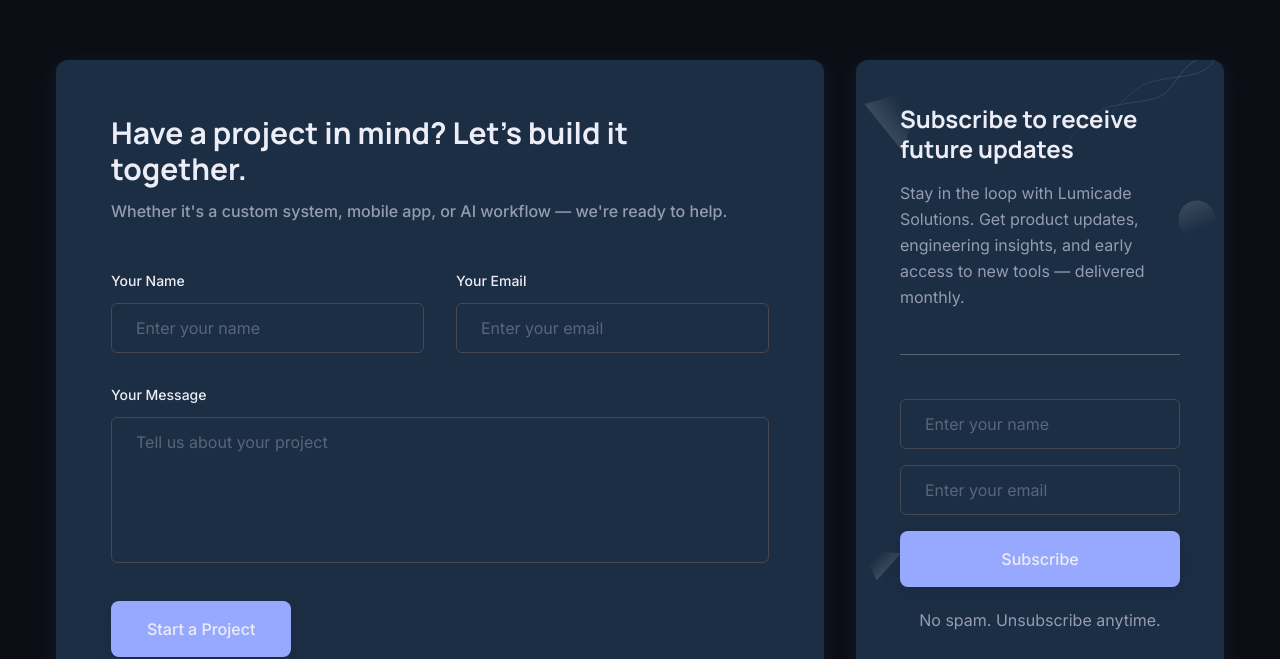
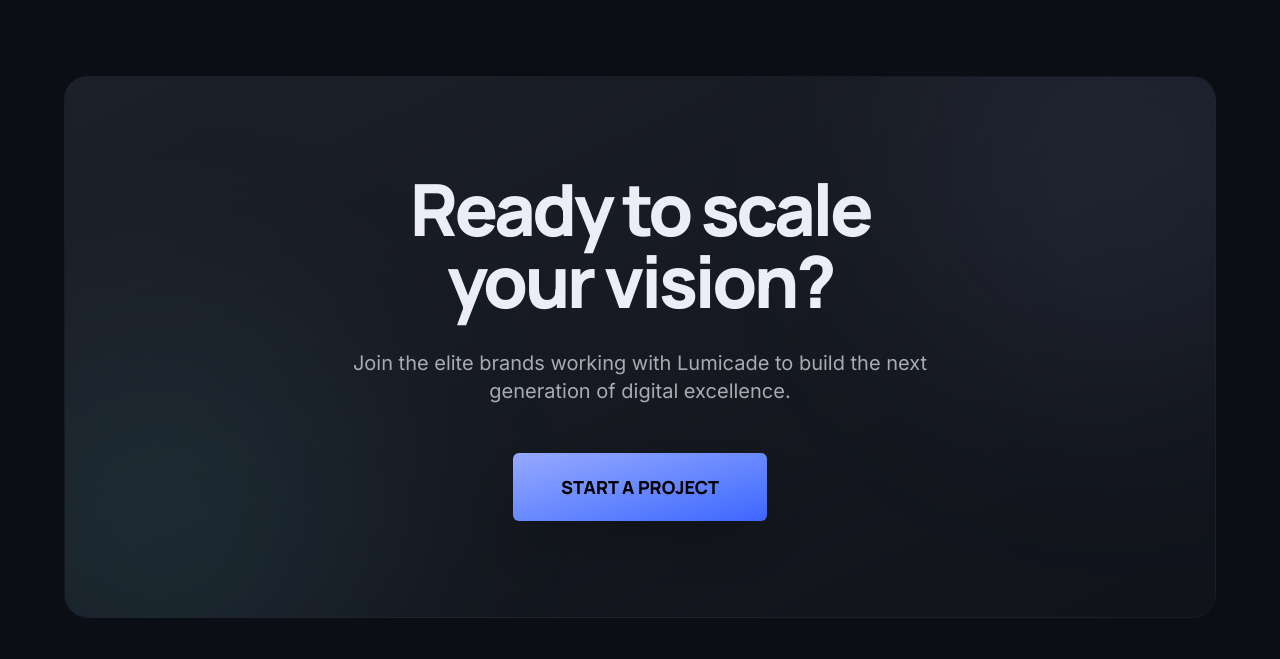
Before and after one commit to Lumicade-Team/portfolio, a Next.js app: page / in a window 1280 px wide. Shown: the part 7422-8081 px from the top of the page. Built offline with nearby package versions, Linux system fonts and the light colour scheme.

Commit message:
feat: rewrite contact as gradient CTA section

```diff
--- a/src/components/Contact/index.tsx
+++ b/src/components/Contact/index.tsx
@@ -1,158 +1,25 @@
-"use client";
-
-import { FormEvent, useState } from "react";
-import NewsLatterBox from "./NewsLatterBox";
-
 const Contact = () => {
-  const [name, setName] = useState("");
-  const [email, setEmail] = useState("");
-  const [message, setMessage] = useState("");
-  const [isSubmitting, setIsSubmitting] = useState(false);
-
-  const handleSubmit = async (event: FormEvent<HTMLFormElement>) => {
-    event.preventDefault();
-
-    if (!name.trim() || !email.trim() || !message.trim()) {
-      alert("Please fill in your name, email, and message.");
-      return;
-    }
-
-    try {
-      setIsSubmitting(true);
-
-      const response = await fetch("/api/contact", {
-        method: "POST",
-        headers: {
-          "Content-Type": "application/json",
-        },
-        body: JSON.stringify({
-          name,
-          email,
-          message,
-        }),
-      });
-
-      const data = await response.json();
-
-      if (!response.ok) {
-        alert(data.error || "Failed to send message. Please try again.");
-        return;
-      }
-
-      if (!data.emailSent) {
-        // Log detailed email error information for debugging without exposing it to end users
-        if (data.emailError) {
-          console.error("Email sending error:", data.emailError);
-        }
-        alert(
-          data.message ||
-            "Your message was received, but we couldn't send a confirmation email. Please contact support if the issue persists."
-        );
-      } else {
-        alert(data.message || "Your message has been sent.");
-      }
-      setName("");
-      setEmail("");
-      setMessage("");
-    } catch {
-      alert("Something went wrong while sending your message.");
-    } finally {
-      setIsSubmitting(false);
-    }
-  };
-
   return (
-    <section id="contact" className="overflow-hidden py-16 md:py-20 lg:py-28">
-      <div className="container">
-        <div className="-mx-4 flex flex-wrap">
-          <div className="w-full px-4 lg:w-7/12 xl:w-8/12">
-            <div
-              className="mb-12 rounded-xl bg-white px-8 py-11 shadow-card dark:bg-dark sm:p-[55px] lg:mb-5 lg:px-8 xl:p-[55px]"
-              data-wow-delay=".15s"
+    <section id="contact" className="py-32">
+      <div className="container mx-auto px-6">
+        <div className="bg-gradient-to-br from-surface-container-high to-surface-container-low rounded-3xl p-12 md:p-24 text-center relative overflow-hidden border border-outline-variant/10">
+          <div className="absolute -top-24 -right-24 w-96 h-96 bg-primary/10 blur-[120px] rounded-full" />
+          <div className="absolute -bottom-24 -left-24 w-96 h-96 bg-tertiary/10 blur-[120px] rounded-full" />
+          <div className="relative z-10">
+            <h2 className="font-headline text-5xl md:text-7xl font-extrabold tracking-tighter mb-8">
+              Ready to scale <br />
+              your vision?
+            </h2>
+            <p className="text-on-surface-variant text-xl max-w-xl mx-auto mb-12">
+              Join the elite brands working with Lumicade to build the next
+              generation of digital excellence.
+            </p>
+            <a
+              href="mailto:hello@lumicade.dev"
+              className="inline-block px-12 py-5 bg-gradient-to-br from-primary to-primary-dim text-on-primary-fixed font-headline text-lg font-extrabold uppercase rounded-md shadow-2xl hover:scale-105 active:scale-95 transition-all duration-300"
             >
-              <h2 className="mb-3 text-2xl font-bold text-lumi-navy dark:text-lumi-offwhite sm:text-3xl lg:text-2xl xl:text-3xl">
-                Have a project in mind? Let&apos;s build it together.
-              </h2>
-              <p className="mb-12 text-base font-medium text-body-color dark:text-body-color-dark">
-                Whether it&apos;s a custom system, mobile app, or AI workflow — we&apos;re ready to help.
-              </p>
-              <form onSubmit={handleSubmit}>
-                <div className="-mx-4 flex flex-wrap">
-                  <div className="w-full px-4 md:w-1/2">
-                    <div className="mb-8">
-                      <label
-                        htmlFor="name"
-                        className="mb-3 block text-sm font-medium text-lumi-navy dark:text-lumi-offwhite"
-                      >
-                        Your Name
-                      </label>
-                      <input
-                        id="name"
-                        type="text"
-                        name="name"
-                        value={name}
-                        onChange={(event) => setName(event.target.value)}
-                        placeholder="Enter your name"
-                        required
-                        className="border-stroke w-full rounded-md border bg-lumi-offwhite px-6 py-3 text-base text-body-color dark:text-body-color-dark outline-hidden focus:border-primary dark:border-lumi-mutednav dark:bg-lumi-navy dark:focus:border-primary"
-                      />
-                    </div>
-                  </div>
-                  <div className="w-full px-4 md:w-1/2">
-                    <div className="mb-8">
-                      <label
-                        htmlFor="email"
-                        className="mb-3 block text-sm font-medium text-lumi-navy dark:text-lumi-offwhite"
-                      >
-                        Your Email
-                      </label>
-                      <input
-                        id="email"
-                        type="email"
-                        name="email"
-                        value={email}
-                        onChange={(event) => setEmail(event.target.value)}
-                        placeholder="Enter your email"
-                        required
-                        className="border-stroke w-full rounded-md border bg-lumi-offwhite px-6 py-3 text-base text-body-color dark:text-body-color-dark outline-hidden focus:border-primary dark:border-lumi-mutednav dark:bg-lumi-navy dark:focus:border-primary"
-                      />
-                    </div>
-                  </div>
-                  <div className="w-full px-4">
-                    <div className="mb-8">
-                      <label
-                        htmlFor="message"
-                        className="mb-3 block text-sm font-medium text-lumi-navy dark:text-lumi-offwhite"
-                      >
-                        Your Message
-                      </label>
-                      <textarea
-                        id="message"
-                        name="message"
-                        value={message}
-                        onChange={(event) => setMessage(event.target.value)}
-                        rows={5}
-                        placeholder="Tell us about your project"
-                        required
-                        className="border-stroke w-full resize-none rounded-md border bg-lumi-offwhite px-6 py-3 text-base text-body-color dark:text-body-color-dark outline-hidden focus:border-primary dark:border-lumi-mutednav dark:bg-lumi-navy dark:focus:border-primary"
-                      ></textarea>
-                    </div>
-                  </div>
-                  <div className="w-full px-4">
-                    <button
-                      type="submit"
-                      disabled={isSubmitting}
-                      className="rounded-lg bg-primary px-9 py-4 text-base font-medium text-lumi-offwhite shadow-submit duration-300 hover:bg-primary/90 disabled:cursor-not-allowed disabled:opacity-70 dark:shadow-submit-dark"
-                    >
-                      {isSubmitting ? "Sending..." : "Start a Project"}
-                    </button>
-                  </div>
-                </div>
-              </form>
-            </div>
-          </div>
-          <div className="w-full px-4 lg:w-5/12 xl:w-4/12">
-            <NewsLatterBox />
+              Start a Project
+            </a>
           </div>
         </div>
       </div>
```
